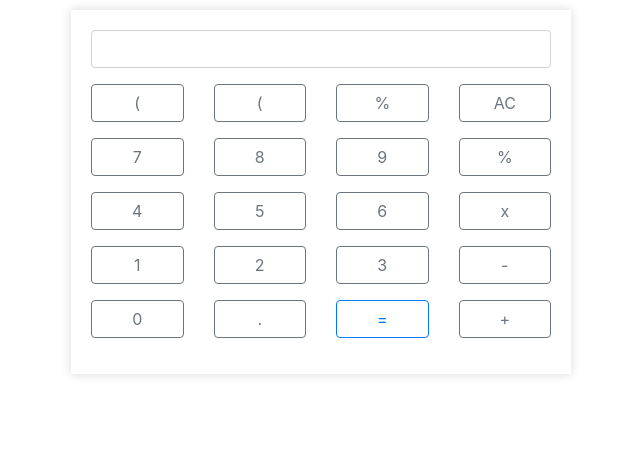
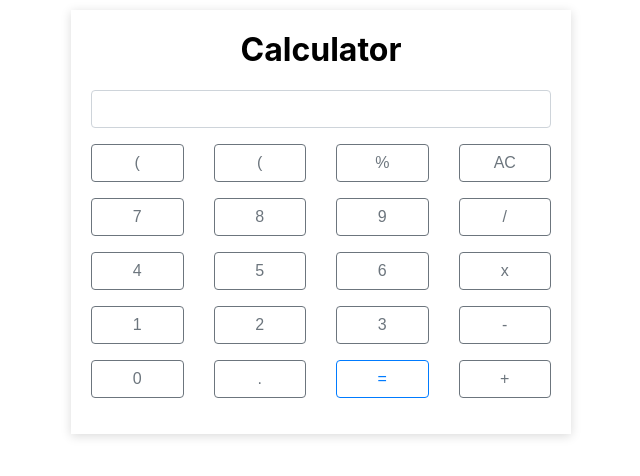
Before and after one commit to BrutsSergio/calculator-app, a React (Create React App) app: page / in a window 1280 px wide. Shown: the top 476 px of the page, without its empty margins (319-959 px from the left). Built offline with nearby package versions, Linux system fonts and the light colour scheme.

Commit message:
Add html/css structure for calculator, Done also component Button and Input

```diff
--- a/package.json
+++ b/package.json
@@ -3,7 +3,6 @@
   "version": "0.1.0",
   "private": true,
   "dependencies": {
-    "bootstrap": "^4.2.1",
     "react": "^16.7.0",
     "react-dom": "^16.7.0",
     "react-scripts": "2.1.3",
--- a/src/App.css
+++ b/src/App.css
@@ -2,5 +2,6 @@
   margin: 10px auto;
   width: 500px;
   padding: 20px;
-  box-shadow:  0 0 10px rgba(0, 0, 0, 0.15)
+  box-shadow:  0 2px 10px rgba(0, 0, 0, 0.15);
+
 }
--- a/src/App.js
+++ b/src/App.js
@@ -1,93 +1,105 @@
 import React, { Component } from 'react';
-import { Button } from 'reactstrap';
 import './app.css';
+
+
+class Button extends Component {
+  handleClick(e) {
+    e.preventDefault();
+    console.log('this is:', this.props.children);
+  }
+
+  render() {
+
+    let className = 'btn';
+
+    if (this.props.color && this.props.outline) {
+      className += ' btn-outline-' + this.props.color;
+    } else if(this.props.color) {
+      className += ' btn-' + this.props.color;
+    };
+
+    if (this.props.size) {
+      className += ' btn-' + this.props.size;
+    };
+
+    if (this.props.block) {
+      className += ' btn-block';
+    };
+
+    return (
+      <div className="col">
+        <button className={className} onClick={(e) => this.handleClick(e)}>
+          {this.props.children}
+        </button>
+      </div>
+    );
+  }
+}
+
+
+class Input extends Component {
+  render() {
+    return(
+      <div className="col">
+        <input className="form-control" type="text"/>
+      </div>
+    );
+  }
+}
+
 
 class App extends Component {
   render() {
     return (
       <div className="app">
-
+        <h1 className="text-center">Calculator</h1>
         <div className="row form-group">
-          <div className="col">
-            <input className="form-control" type="text"/>
-          </div>
+          <Input />
         </div>
         <div className="buttons justify-content-center">
           <div className="row form-group">
-            <div className="col-sm">
               <Button block outline color="secondary">(</Button>
-            </div>
-            <div className="col-sm">
               <Button block outline color="secondary">(</Button>
-            </div>
-            <div className="col-sm">
               <Button block outline color="secondary">%</Button>
-            </div>
-            <div className="col-sm">
               <Button block outline color="secondary">AC</Button>
-            </div>
           </div>
           <div className="row">
                 <div className="col-9">
                   <div className="row form-group">
-                    <div className="col-sm">
-                      <Button block outline color="secondary">7</Button>
-                    </div>
-                    <div className="col-sm">
-                      <Button block outline color="secondary">8</Button>
-                    </div>
-                    <div className="col-sm">
-                      <Button block outline color="secondary">9</Button>
-                    </div>
+                    <Button block outline color="secondary">7</Button>
+                    <Button block outline color="secondary">8</Button>
+                    <Button block outline color="secondary">9</Button>
                   </div>
                   <div className="row form-group">
-                    <div className="col-sm">
-                      <Button block outline color="secondary">4</Button>
-                    </div>
-                    <div className="col-sm">
-                      <Button block outline color="secondary">5</Button>
-                    </div>
-                    <div className="col-sm">
-                      <Button block outline color="secondary">6</Button>
-                    </div>
+                    <Button block outline color="secondary">4</Button>
+                    <Button block outline color="secondary">5</Button>
+                    <Button block outline color="secondary">6</Button>
                   </div>
                   <div className="row form-group">
-                    <div className="col-sm">
                       <Button block outline color="secondary">1</Button>
-                    </div>
-                    <div className="col-sm">
                       <Button block outline color="secondary">2</Button>
-                    </div>
-                    <div className="col-sm">
                       <Button block outline color="secondary">3</Button>
-                    </div>
                   </div>
                 </div>
                 <div className="col-3">
-                  <div className="form-group">
-                    <Button block outline color="secondary">%</Button>
+                  <div className="row form-group">
+
+                    <Button block outline color="secondary">/</Button>
+
                   </div>
-                  <div className="form-group">
+                  <div className="row form-group">
                     <Button block outline color="secondary">x</Button>
                   </div>
-                  <div className="form-group">
+                  <div className="row form-group">
                     <Button block outline color="secondary">-</Button>
                   </div>
                 </div>
           </div>
           <div className="row form-group">
-            <div className="col-sm">
               <Button block outline color="secondary">0</Button>
-            </div>
-            <div className="col-sm">
               <Button block outline color="secondary">.</Button>
-            </div>
-            <div className="col-sm">
               <Button block outline color="primary">=</Button>
-            </div>
-            <div className="col-sm">
               <Button block outline color="secondary">+</Button>
-            </div>
           </div>
 
         </div>
--- a/src/index.css
+++ b/src/index.css
@@ -1,3 +1,7 @@
+*, ::after, ::before {
+  box-sizing: border-box;
+}
+
 body {
   margin: 0;
   padding: 0;
@@ -12,3 +16,95 @@ code {
   font-family: source-code-pro, Menlo, Monaco, Consolas, "Courier New",
     monospace;
 }
+
+h1{
+  margin-top:0;
+}
+
+.text-center{
+  text-align: center;
+}
+
+.row {
+  display: flex;
+  flex-wrap: wrap;
+  margin-right: -15px;
+  margin-left: -15px;
+}
+
+.col,
+[class^=col-] {
+  flex-basis: 0;
+  flex-grow: 1;
+  max-width: 100%;
+  position: relative;
+  width: 100%;
+  padding-right: 15px;
+  padding-left: 15px;
+}
+
+
+.row > .col{
+  flex-basis: 0;
+  flex-grow: 1;
+  max-width: 100%;
+}
+
+.col-3 {
+  flex: 0 0 25%;
+  max-width: 25%;
+}
+
+.col-9 {
+  flex: 0 0 75%;
+  max-width: 75%;
+}
+
+.form-group {
+  margin-bottom: 1rem;
+}
+
+.btn{
+  display: inline-block;
+  font-weight: 400;
+  color: #212529;
+  text-align: center;
+  vertical-align: middle;
+  user-select: none;
+  background-color: transparent;
+  border: 1px solid transparent;
+  padding: .375rem .75rem;
+  font-size: 1rem;
+  line-height: 1.5;
+  border-radius: .25rem;
+}
+
+.btn-block{
+  display: block;
+  width: 100%;
+}
+
+.btn-outline-primary {
+  color: #007bff;
+  border-color: #007bff;
+}
+
+.btn-outline-secondary {
+  color: #6c757d;
+  border-color: #6c757d;
+}
+
+input{
+  display: block;
+  width: 100%;
+  height: calc(2.25rem + 2px);
+  padding: .375rem .75rem;
+  font-size: 1rem;
+  font-weight: 400;
+  line-height: 1.5;
+  color: #495057;
+  background-color: #fff;
+  background-clip: padding-box;
+  border: 1px solid #ced4da;
+  border-radius: .25rem;
+}
--- a/src/index.js
+++ b/src/index.js
@@ -1,6 +1,5 @@
 import React from 'react';
 import ReactDOM from 'react-dom';
-import 'bootstrap/dist/css/bootstrap.min.css';
 import './index.css';
 import App from './app';
 import * as serviceWorker from './serviceWorker';
```
Also changed, not shown: 1 other file (tests, documents, lock files or other folders).
